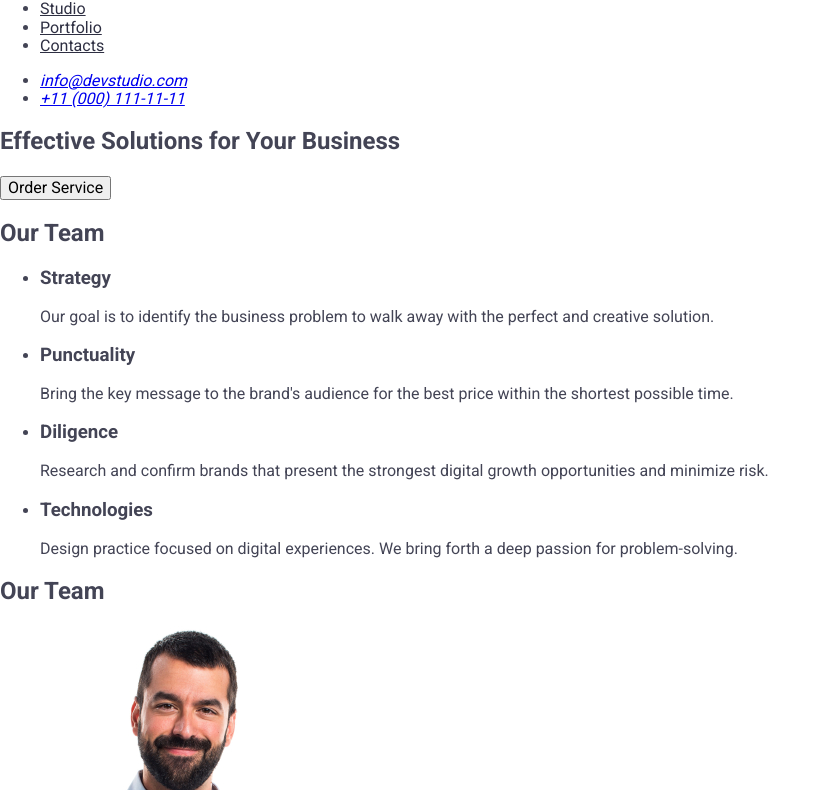
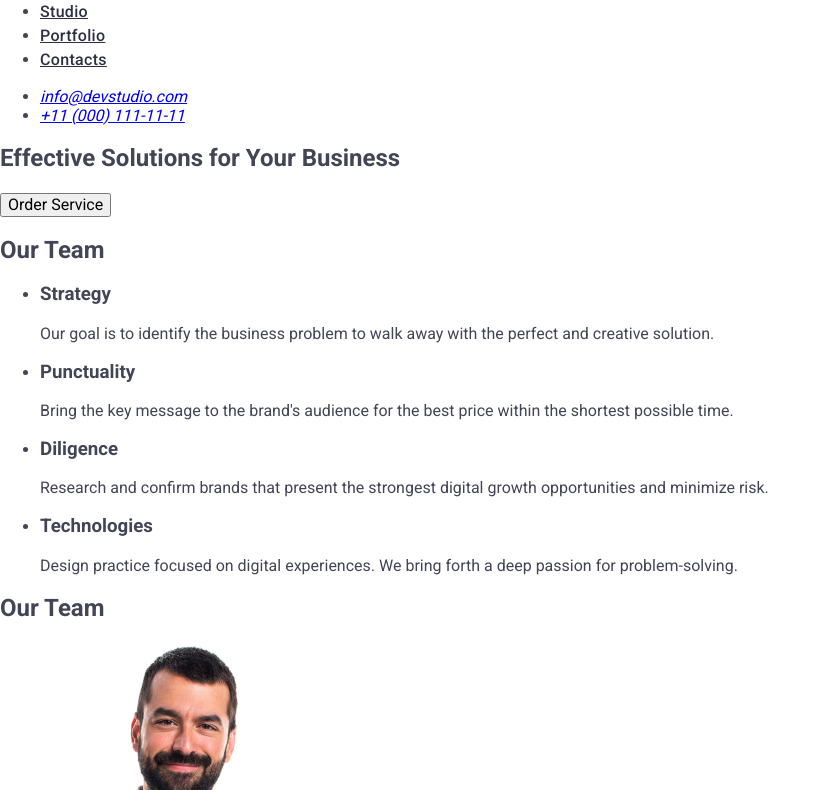
Before and after one commit to Solomiia28/goit-markup-hw-02, a plain HTML site: page index.html in a window 1280 px wide. Shown: the part 37-827 px from the top of the page, without its empty margins (0-831 px from the left). Drawn offline with nearby package versions, Linux system fonts and the light colour scheme.

Commit message:
add style nav-link

```diff
--- a/css/styles.css
+++ b/css/styles.css
@@ -10,6 +10,10 @@
 
 .nav-link{
     color: #2E2F42;
+    font-weight: 500;
+    line-height: 1.5;
+    letter-spacing:0.02em;
+
 }
 .adress-link{
     color: #434455;
```
